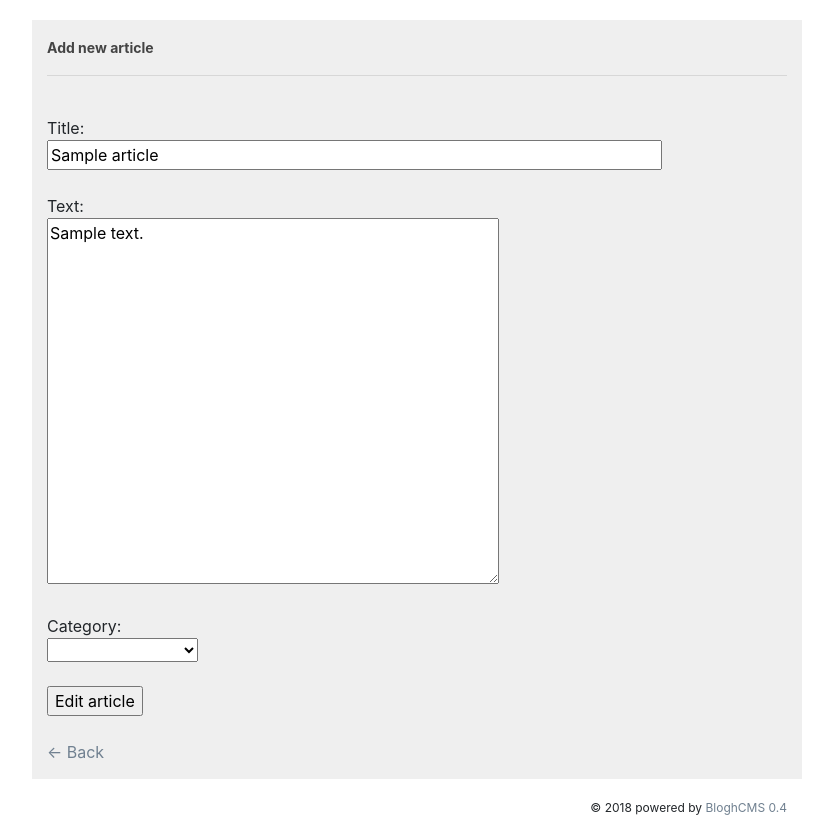
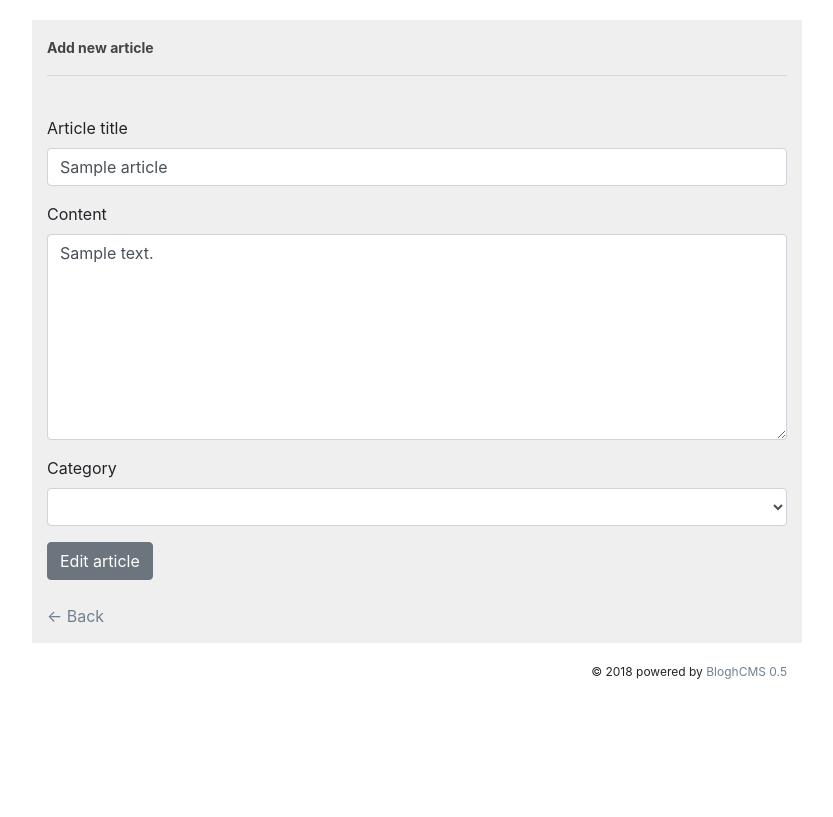
Before and after one commit to Prokofe/Blogh, a PHP site: the page made by views/article/editarticle.php in a window 1280 px wide. Shown: the part 85-902 px from the top of the page, without its empty margins (223-1056 px from the left). After the commit the page ends 764 px from the top, so only its background shows below. Run offline with PHP 8.4, Linux system fonts and the light colour scheme; the template is opened without the code that fills it: most values are stand-ins (such as "Sample title", 1, 10 or a date in 2020); data that the repository does not hold is empty; some libraries are stand-ins or nearby versions.

Commit message:
BloghCMS ver 0.5
1) Fixed 404, now can't access folders and views files
2) More Bootstrap 4
3) Small fixes

```diff
--- a/controllers/ArticlesController.php
+++ b/controllers/ArticlesController.php
@@ -11,7 +11,7 @@ class ArticlesController
     {
         $articlesList = Article::getArticlesList();
 
-        require_once('./views/main/index.php');
+        require_once('./views/main.php');
 
         return true;
     }
--- a/controllers/CategoryController.php
+++ b/controllers/CategoryController.php
@@ -16,7 +16,7 @@ class CategoryController
             if ($category['id'] == $categoryId) {
                 $latestArticles = Article::getArticlesByCategory($categoryId);
 
-                require_once('./views/category/index.php');
+                require_once('./views/category/category.php');
                 return true;
             }
         }
--- a/controllers/MainController.php
+++ b/controllers/MainController.php
@@ -11,7 +11,7 @@ class MainController
 
         $latestArticles = Article::getLatestArticles();
 
-        require_once ('./views/index.php');
+        require_once ('./views/main.php');
         return true;
     }
 }
--- a/views/article/addarticle.php
+++ b/views/article/addarticle.php
@@ -18,7 +18,7 @@
                     </div>
                     <div class="form-group">
                         <label>Content</label>
-                        <textarea class="form-control" name="content" rows="3"></textarea>
+                        <textarea class="form-control" name="content" rows="8"></textarea>
                     </div>
                     <div class="form-group">
                         <label>Category</label>
--- a/views/article/editarticle.php
+++ b/views/article/editarticle.php
@@ -6,24 +6,30 @@
                 <b>Add new article</b>
                 <hr>
                 <?php if ($result): ?>
-                    <p>Article edited successfully. </p>
+                    <div class="alert alert-primary" role="alert">Article edited successfully.</div>
                 <?php elseif (isset($error)): ?>
-                    <small><?= $error ?></small>
+                    <div class="alert alert-danger" role="alert"><?= $error ?></div>
                 <?php endif; ?>
                 <br>
                 <form action="" method="post">
-                    Title: <br>
-                    <input type="text" size="55" name="title" value="<?= $article['title'] ?>"/><br><br>
-                    Text: <br>
-                    <textarea rows="15" cols="42" name="content"><?= $article['content'] ?></textarea><br><br>
-                    Category: <br>
-                    <select name="category">
-                        <option></option>
-                        <?php foreach ($categories as $category) { ?>
-                            <option value="<?php echo $category['id']; ?>"><?php echo $category['name']; ?></option>
-                        <?php } ?>
-                    </select><br><br>
-                    <input type="submit" name="submit" value="Edit article"/>
+                    <div class="form-group">
+                        <label>Article title</label>
+                        <input type="text" class="form-control" name="title" value="<?= $article['title'] ?>">
+                    </div>
+                    <div class="form-group">
+                        <label>Content</label>
+                        <textarea class="form-control" name="content" rows="8"><?= $article['content'] ?></textarea>
+                    </div>
+                    <div class="form-group">
+                        <label>Category</label>
+                        <select class="form-control" name="category">
+                            <option></option>
+                            <?php foreach ($categories as $category) { ?>
+                                <option value="<?php echo $category['id']; ?>"><?php echo $category['name']; ?></option>
+                            <?php } ?>
+                        </select>
+                    </div>
+                    <button type="submit" name="submit" class="btn btn-secondary">Edit article</button>
                 </form>
                 <br>
                 <a href="<?= INDEX ?> ">&larr; Back</a>
--- a/views/layouts/footer.php
+++ b/views/layouts/footer.php
@@ -1,5 +1,5 @@
 <div class="col-sm-12 footer">
-    &copy 2018 powered by <a href="https://github.com/Prokofe/Blogh">BloghCMS 0.4</a>
+    &copy 2018 powered by <a href="https://github.com/Prokofe/Blogh">BloghCMS 0.5</a>
 </div>
 </div>
 
```
Also changed, not shown: views/article/manage.php (+3 -4 lines), views/category/category.php (renamed from views/category/index.php), views/main.php (renamed from views/index.php).
